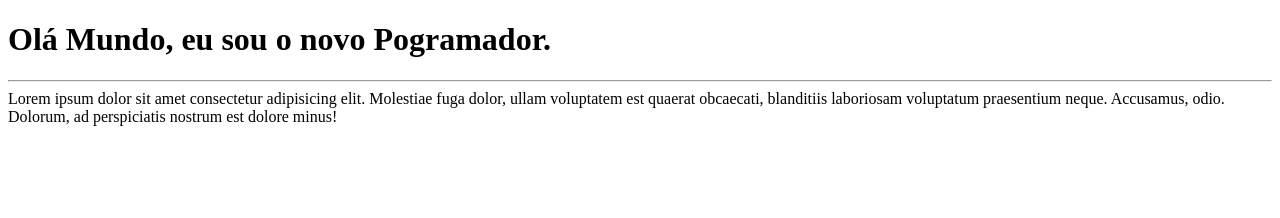
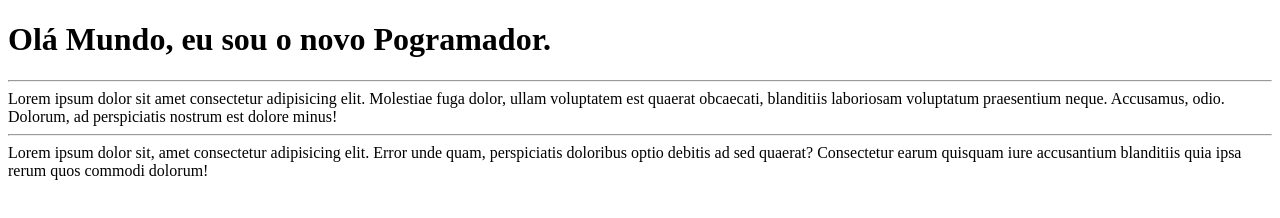
Before and after one commit to RicardoF-GIT/Primeiro-Repositorio, a plain HTML site: page SiteExemplo/index.html in a window 1280 px wide. Drawn offline with Linux system fonts and the light colour scheme.

Commit message:
Adicionei um paragrafo

```diff
--- a/SiteExemplo/index.html
+++ b/SiteExemplo/index.html
@@ -9,5 +9,6 @@
     <h1>Olá Mundo, eu sou o novo Pogramador.</h1>
     <hr>
     Lorem ipsum dolor sit amet consectetur adipisicing elit. Molestiae fuga dolor, ullam voluptatem est quaerat obcaecati, blanditiis laboriosam voluptatum praesentium neque. Accusamus, odio. Dolorum, ad perspiciatis nostrum est dolore minus!
+    <hr>Lorem ipsum dolor sit, amet consectetur adipisicing elit. Error unde quam, perspiciatis doloribus optio debitis ad sed quaerat? Consectetur earum quisquam iure accusantium blanditiis quia ipsa rerum quos commodi dolorum!
 </body>
 </html>
```
